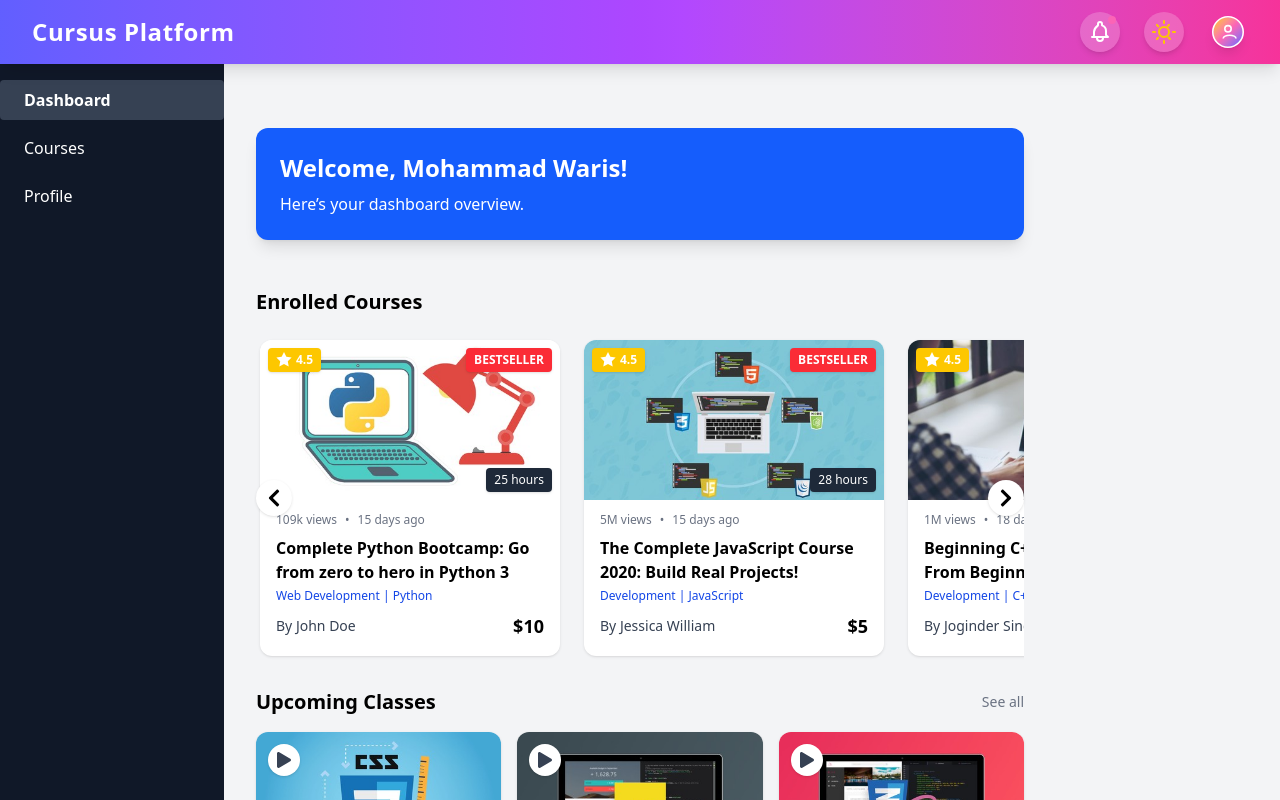
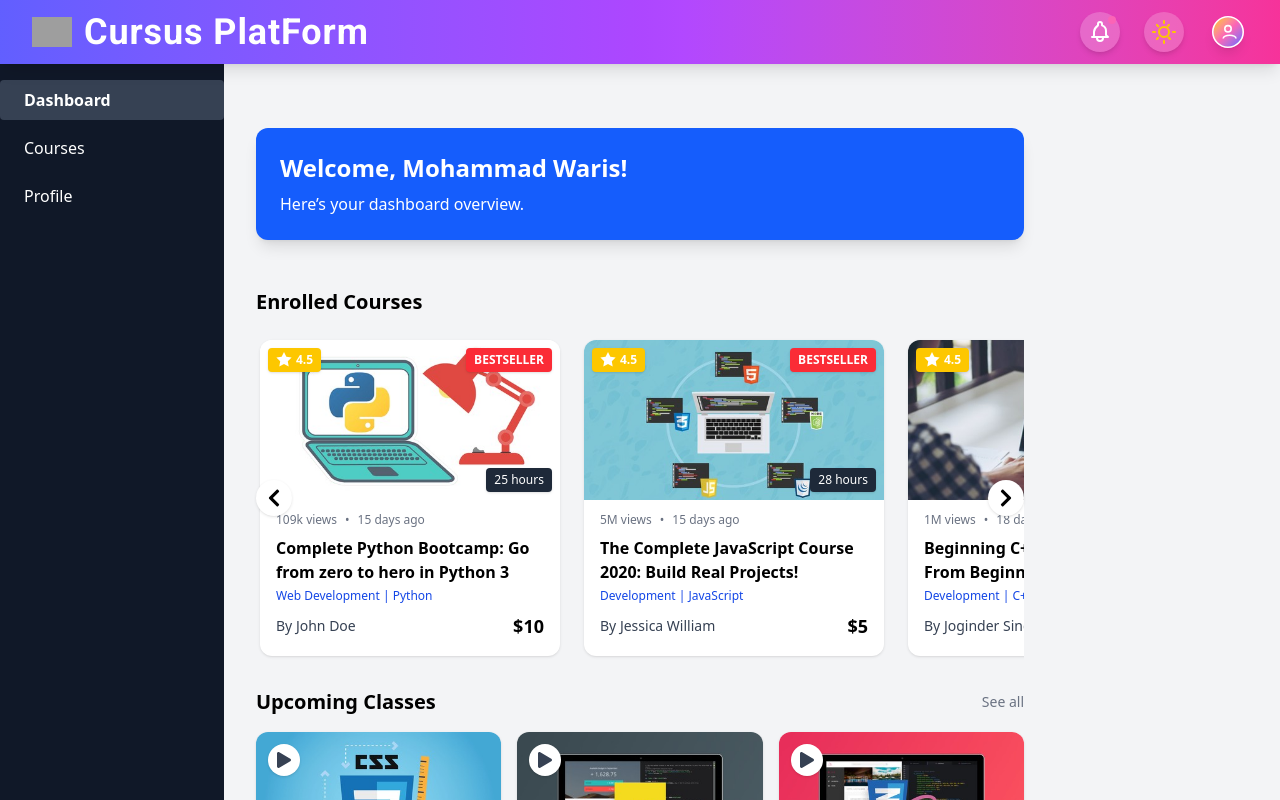
Before and after one commit to Mourya2003/cursus-platform, a React (Vite) app in the folder client/: page /dashboard in a window 1280 px wide. Shown: the top 800 px of the page. Built offline with nearby package versions, Linux system fonts and the light colour scheme; grey boxes are pictures that could not be loaded.

Commit message:
navbar.jsx

```diff
--- a/client/src/components/navbar.jsx
+++ b/client/src/components/navbar.jsx
@@ -1,4 +1,4 @@
-import { useState, useEffect } from "react";
+import { useState, useEffect, Fragment } from "react";
 
 const Navbar = () => {
   const [menuOpen, setMenuOpen] = useState(false);
@@ -35,11 +35,28 @@ const Navbar = () => {
   };
 
   return (
+    <Fragment>
+      {/* Roboto font import */}
+      <link
+        href="https://fonts.googleapis.com/css2?family=Roboto:wght@400;700&display=swap"
+        rel="stylesheet"
+      />
       <header className="h-16 bg-gradient-to-r from-indigo-500 via-purple-500 to-pink-500 dark:from-gray-900 dark:via-gray-800 dark:to-gray-700 shadow-lg flex items-center px-4 md:px-8 sticky top-0 z-20 transition-all duration-300">
-      {/* Logo / Title */}
-      <h1 className="text-2xl font-extrabold text-white dark:text-yellow-300 tracking-wide flex-1 animate-fade-in">
-        Cursus Platform
-      </h1>
+        {/* Logo and Title */}
+        <div className="flex items-center gap-3 flex-1">
+          <img
+            src="https://pplx-res.cloudinary.com/image/private/user_uploads/63177784/a9689481-4289-42c9-b4f0-f2b90c9b5827/ct_logo.jpg"
+            alt="Cursus Logo"
+            className="h-10 w-10 object-contain"
+            style={{ minWidth: "40px" }}
+          />
+          <span
+            className="text-4xl font-bold text-white dark:text-yellow-300 tracking-wide"
+            style={{ fontFamily: "'Roboto', sans-serif" }}
+          >
+            Cursus PlatForm
+          </span>
+        </div>
 
         {/* Desktop Menu */}
         <div className="hidden md:flex items-center gap-6">
@@ -195,6 +212,7 @@ const Navbar = () => {
           }
         `}</style>
       </header>
+    </Fragment>
   );
 };
 
```
Lines whose indentation alone changed are shown as unchanged.
